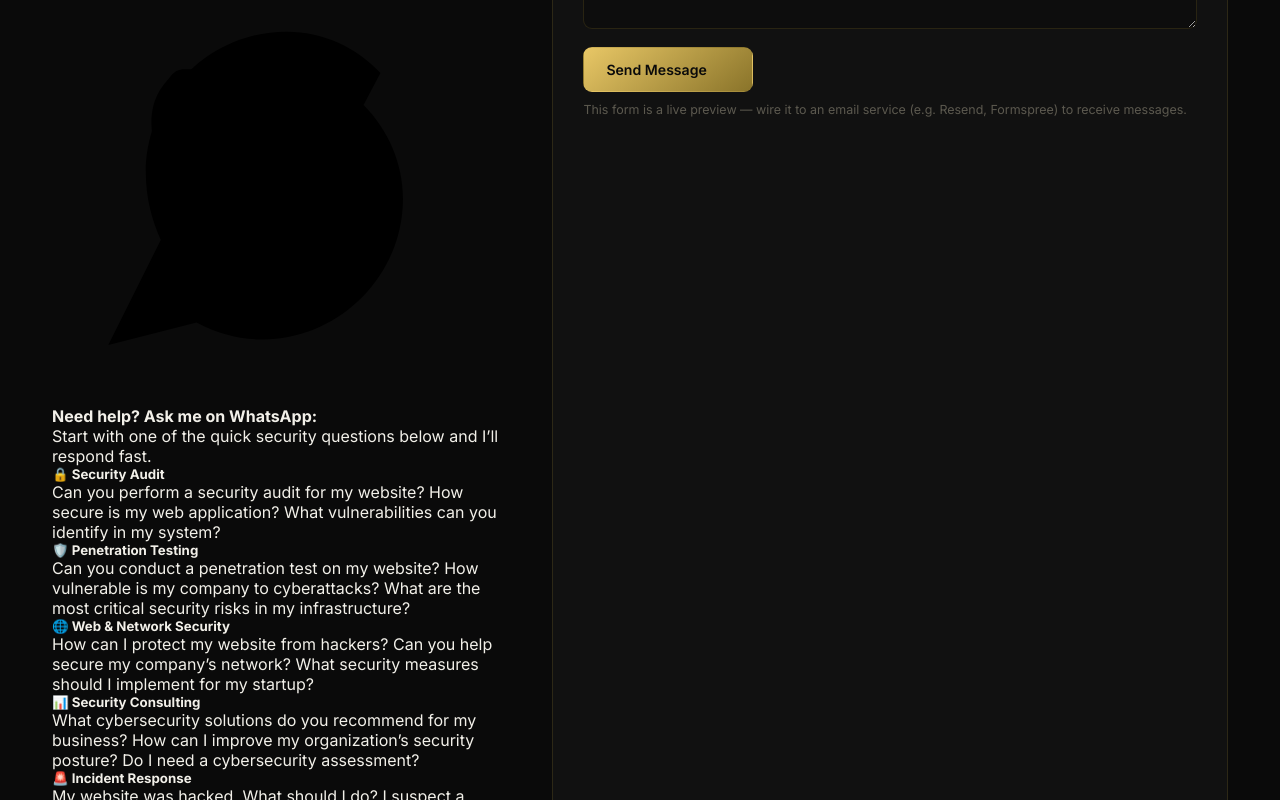
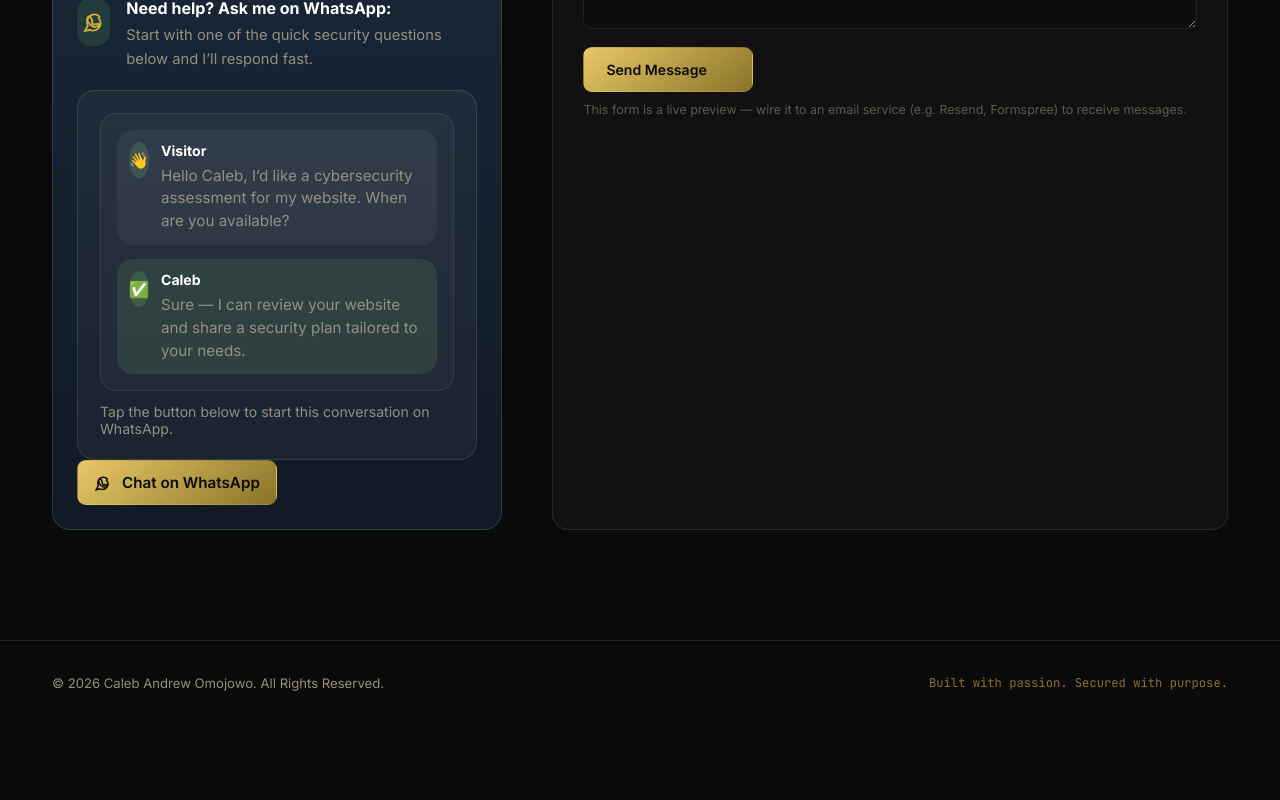
Before and after one commit to cybercalebx/Caleb-Portfolio-, a Next.js app: page / in a window 1280 px wide. Shown: the part 7920-8720 px from the top of the page. After the commit the page ends 8645 px from the top, so only its background shows below. Built offline with nearby package versions, Linux system fonts and the light colour scheme.

Commit message:
Simplify WhatsApp section to single chat CTA

```diff
--- a/app/globals.css
+++ b/app/globals.css
@@ -244,6 +244,24 @@ nav.wrap{display:flex;align-items:center;justify-content:space-between;height:76
 .social-btn svg{width:17px;height:17px;stroke:var(--text);fill:none;stroke-width:1.8;}
 .social-btn:hover{border-color:var(--gold);}
 .social-btn:hover svg{stroke:var(--gold);}
+.whatsapp-card{background:linear-gradient(180deg,rgba(24,39,55,.98),rgba(18,27,40,.95));border:1px solid rgba(120,213,107,.18);border-radius:18px;padding:24px;margin-top:22px;}
+.whatsapp-head{display:flex;gap:16px;align-items:flex-start;margin-bottom:18px;}
+.whatsapp-icon{width:48px;height:48px;border-radius:14px;background:rgba(120,213,107,.12);display:flex;align-items:center;justify-content:center;}
+.whatsapp-icon svg{width:24px;height:24px;stroke:var(--gold);fill:none;stroke-width:1.8;}
+.whatsapp-head b{display:block;font-size:1rem;margin-bottom:6px;color:#FFF;}
+.whatsapp-head p{margin:0;color:var(--text-muted);font-size:.92rem;line-height:1.6;}
+.whatsapp-chat{background:rgba(255,255,255,.04);border:1px solid rgba(120,213,107,.18);border-radius:18px;padding:22px;}
+.wa-chat-box{display:grid;gap:14px;background:rgba(255,255,255,.03);border:1px solid rgba(255,255,255,.08);border-radius:16px;padding:16px;}
+.wa-message{display:flex;gap:12px;align-items:flex-start;}
+.wa-message-incoming{background:rgba(255,255,255,.05);border-radius:16px;padding:12px;}
+.wa-message-outgoing{background:rgba(120,213,107,.12);border-radius:16px;padding:12px;}
+.wa-avatar{width:36px;height:36px;border-radius:50%;display:grid;place-items:center;background:rgba(120,213,107,.18);font-size:1rem;}
+.wa-message strong{display:block;font-size:.88rem;margin-bottom:6px;color:#FFF;}
+.wa-message p{margin:0;color:var(--text-muted);font-size:.95rem;line-height:1.5;}
+.wa-chat-note{margin-top:12px;font-size:.88rem;color:var(--text-muted);}
+.wa-button{display:inline-flex;align-items:center;gap:10px;padding:12px 16px;font-size:.95rem;transition:transform .2s;}
+.wa-button svg{width:18px;height:18px;stroke:currentColor;fill:none;}
+.wa-button:hover{transform:translateY(-1px);}
 form{background:var(--card);border:1px solid var(--border);border-radius:16px;padding:30px;}
 .form-row{display:grid;grid-template-columns:1fr 1fr;gap:14px;margin-bottom:14px;}
 @media(max-width:560px){.form-row{grid-template-columns:1fr;}}
--- a/app/page.tsx
+++ b/app/page.tsx
@@ -377,45 +377,26 @@ const BODY_HTML = `
               <p>Start with one of the quick security questions below and I’ll respond fast.</p>
             </div>
           </div>
-          <div class="wa-prompts">
-            <div class="wa-group">
-              <h5>🔒 Security Audit</h5>
-              <a class="wa-chip" href="https://api.whatsapp.com/send?phone=2349063155041&text=Hi%20Caleb%2C%20can%20you%20perform%20a%20security%20audit%20for%20my%20website%3F" target="_blank" rel="noreferrer">Can you perform a security audit for my website?</a>
-              <a class="wa-chip" href="https://api.whatsapp.com/send?phone=2349063155041&text=Hi%20Caleb%2C%20how%20secure%20is%20my%20web%20application%3F" target="_blank" rel="noreferrer">How secure is my web application?</a>
-              <a class="wa-chip" href="https://api.whatsapp.com/send?phone=2349063155041&text=Hi%20Caleb%2C%20what%20vulnerabilities%20can%20you%20identify%20in%20my%20system%3F" target="_blank" rel="noreferrer">What vulnerabilities can you identify in my system?</a>
+          <div class="whatsapp-chat">
+            <div class="wa-chat-box">
+              <div class="wa-message wa-message-incoming">
+                <span class="wa-avatar" aria-hidden="true">👋</span>
+                <div>
+                  <strong>Visitor</strong>
+                  <p>Hello Caleb, I’d like a cybersecurity assessment for my website. When are you available?</p>
+                </div>
+              </div>
+              <div class="wa-message wa-message-outgoing">
+                <span class="wa-avatar" aria-hidden="true">✅</span>
+                <div>
+                  <strong>Caleb</strong>
+                  <p>Sure — I can review your website and share a security plan tailored to your needs.</p>
+                </div>
+              </div>
             </div>
-            <div class="wa-group">
-              <h5>🛡️ Penetration Testing</h5>
-              <a class="wa-chip" href="https://api.whatsapp.com/send?phone=2349063155041&text=Hi%20Caleb%2C%20can%20you%20conduct%20a%20penetration%20test%20on%20my%20website%3F" target="_blank" rel="noreferrer">Can you conduct a penetration test on my website?</a>
-              <a class="wa-chip" href="https://api.whatsapp.com/send?phone=2349063155041&text=Hi%20Caleb%2C%20how%20vulnerable%20is%20my%20company%20to%20cyberattacks%3F" target="_blank" rel="noreferrer">How vulnerable is my company to cyberattacks?</a>
-              <a class="wa-chip" href="https://api.whatsapp.com/send?phone=2349063155041&text=Hi%20Caleb%2C%20what%20are%20the%20most%20critical%20security%20risks%20in%20my%20infrastructure%3F" target="_blank" rel="noreferrer">What are the most critical security risks in my infrastructure?</a>
-            </div>
-            <div class="wa-group">
-              <h5>🌐 Web & Network Security</h5>
-              <a class="wa-chip" href="https://api.whatsapp.com/send?phone=2349063155041&text=Hi%20Caleb%2C%20how%20can%20I%20protect%20my%20website%20from%20hackers%3F" target="_blank" rel="noreferrer">How can I protect my website from hackers?</a>
-              <a class="wa-chip" href="https://api.whatsapp.com/send?phone=2349063155041&text=Hi%20Caleb%2C%20can%20you%20help%20secure%20my%20company%E2%80%99s%20network%3F" target="_blank" rel="noreferrer">Can you help secure my company’s network?</a>
-              <a class="wa-chip" href="https://api.whatsapp.com/send?phone=2349063155041&text=Hi%20Caleb%2C%20what%20security%20measures%20should%20I%20implement%20for%20my%20startup%3F" target="_blank" rel="noreferrer">What security measures should I implement for my startup?</a>
-            </div>
-            <div class="wa-group">
-              <h5>📊 Security Consulting</h5>
-              <a class="wa-chip" href="https://api.whatsapp.com/send?phone=2349063155041&text=Hi%20Caleb%2C%20what%20cybersecurity%20solutions%20do%20you%20recommend%20for%20my%20business%3F" target="_blank" rel="noreferrer">What cybersecurity solutions do you recommend for my business?</a>
-              <a class="wa-chip" href="https://api.whatsapp.com/send?phone=2349063155041&text=Hi%20Caleb%2C%20how%20can%20I%20improve%20my%20organization%E2%80%99s%20security%20posture%3F" target="_blank" rel="noreferrer">How can I improve my organization’s security posture?</a>
-              <a class="wa-chip" href="https://api.whatsapp.com/send?phone=2349063155041&text=Hi%20Caleb%2C%20do%20I%20need%20a%20cybersecurity%20assessment%3F" target="_blank" rel="noreferrer">Do I need a cybersecurity assessment?</a>
-            </div>
-            <div class="wa-group">
-              <h5>🚨 Incident Response</h5>
-              <a class="wa-chip" href="https://api.whatsapp.com/send?phone=2349063155041&text=Hi%20Caleb%2C%20my%20website%20was%20hacked.%20What%20should%20I%20do%3F" target="_blank" rel="noreferrer">My website was hacked. What should I do?</a>
-              <a class="wa-chip" href="https://api.whatsapp.com/send?phone=2349063155041&text=Hi%20Caleb%2C%20I%20suspect%20a%20security%20breach.%20Can%20you%20help%3F" target="_blank" rel="noreferrer">I suspect a security breach. Can you help?</a>
-              <a class="wa-chip" href="https://api.whatsapp.com/send?phone=2349063155041&text=Hi%20Caleb%2C%20how%20can%20I%20recover%20from%20a%20cyberattack%3F" target="_blank" rel="noreferrer">How can I recover from a cyberattack?</a>
-            </div>
-            <div class="wa-group">
-              <h5>💼 For Potential Clients</h5>
-              <a class="wa-chip" href="https://api.whatsapp.com/send?phone=2349063155041&text=Hi%20Caleb%2C%20what%20cybersecurity%20services%20do%20you%20offer%3F" target="_blank" rel="noreferrer">What cybersecurity services do you offer?</a>
-              <a class="wa-chip" href="https://api.whatsapp.com/send?phone=2349063155041&text=Hi%20Caleb%2C%20can%20I%20see%20examples%20of%20your%20previous%20security%20projects%3F" target="_blank" rel="noreferrer">Can I see examples of your previous security projects?</a>
-              <a class="wa-chip" href="https://api.whatsapp.com/send?phone=2349063155041&text=Hi%20Caleb%2C%20how%20much%20does%20a%20security%20audit%20cost%3F" target="_blank" rel="noreferrer">How much does a security audit cost?</a>
-            </div>
+            <p class="wa-chat-note">Tap the button below to start this conversation on WhatsApp.</p>
           </div>
-          <a class="btn btn-gold wa-button" href="https://api.whatsapp.com/send?phone=2349063155041&text=Hi%20Caleb%2C%20I%27m%20interested%20in%20your%20cybersecurity%20services.%20Can%20we%20discuss%20my%20security%20requirements%3F" target="_blank" rel="noreferrer">Chat on WhatsApp</a>
+          <a class="btn btn-gold wa-button" href="https://api.whatsapp.com/send?phone=2349063155041&text=Hi%20Caleb%2C%20I%27m%20interested%20in%20your%20cybersecurity%20services.%20Can%20we%20discuss%20my%20security%20requirements%3F" target="_blank" rel="noreferrer"><svg viewBox="0 0 24 24"><path d="M17.5 6.5c-1.3-1.4-3.1-2.2-5-2.2-4.1 0-7.5 3.4-7.5 7.5 0 1.3.3 2.5.8 3.6L3 21l4.7-1.2c1.1.6 2.3.9 3.5.9 4.1 0 7.5-3.4 7.5-7.5 0-1.9-.8-3.7-2.1-5z"/><path d="M15.45 14.8c-.15-.1-1-.5-1.16-.6-.15-.1-.26-.1-.37.1-.1.17-.45.5-.55.6-.1.1-.2.1-.36.03-.16-.1-.67-.3-1.27-.9-.47-.42-.79-.94-.88-1.1-.1-.2-.02-.3.07-.4.07-.1.16-.2.23-.3.08-.1.11-.15.16-.26.05-.1.03-.2-.01-.3-.05-.1-1.1-2.7-1.5-3.7-.4-1-.8-1.1-1-1.1h-.8c-.2 0-.5 0-.8.4-.3.4-1 1-1 2.5 0 1.5 1 3 1.1 3.2.1.1 1.9 3 4.7 4.2.7.3 1.3.4 1.8.4.7 0 1.4-.2 2-.4.6-.2 1.8-.8 2.1-1.5.2-.6.2-1.1.1-1.2-.05-.1-.35-.2-.75-.3z"/></svg>Chat on WhatsApp</a>
         </div>
       </div>
       <form class="reveal" id="contactForm">
```
